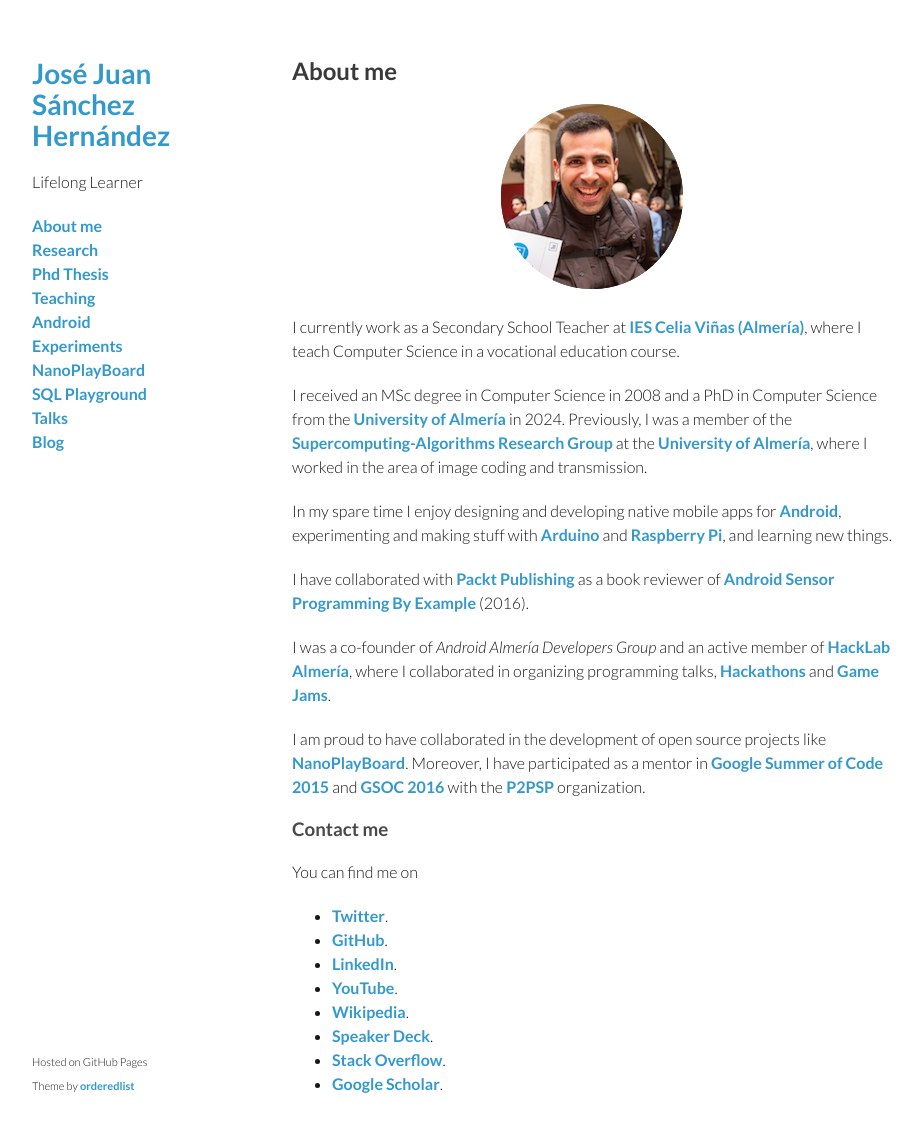
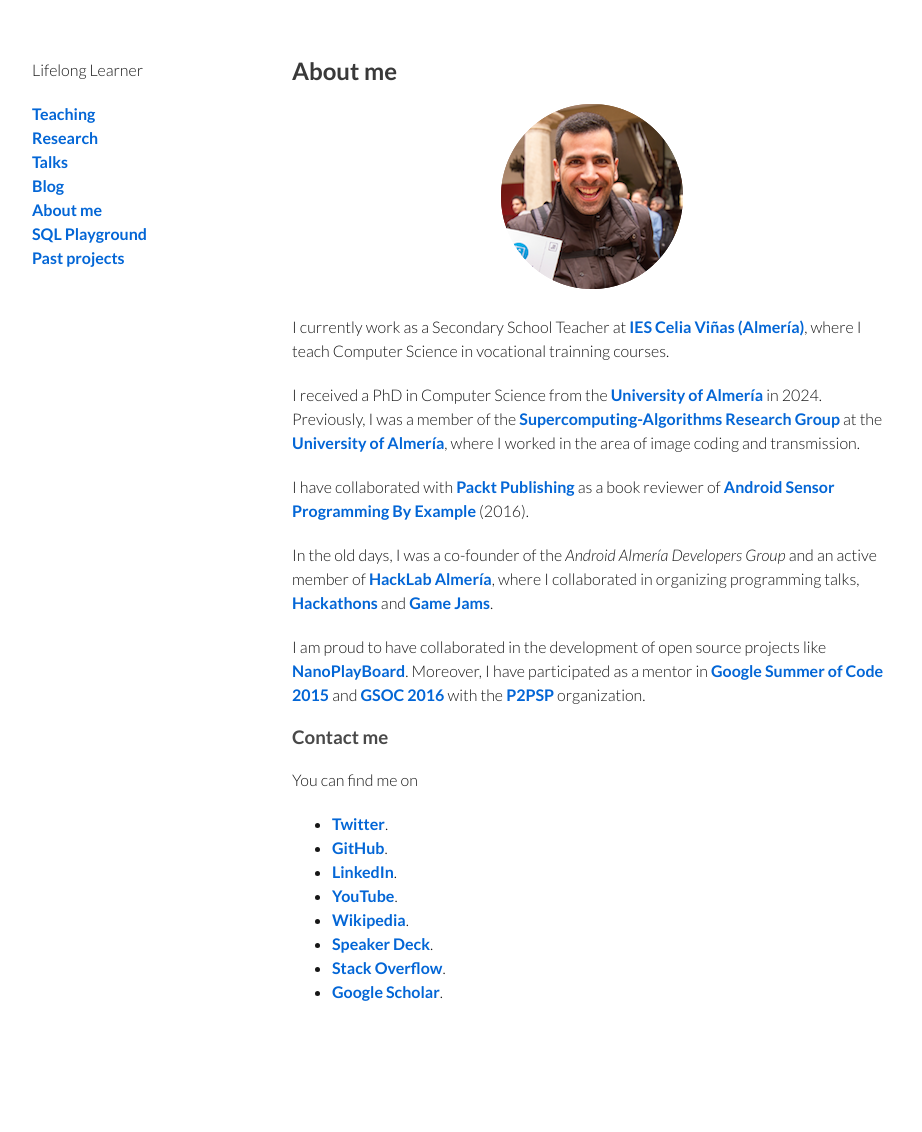
Before and after one commit to josejuansanchez/josejuansanchez.github.io, a Jekyll site: the page built from about/index.md, in a window 1280 px wide and 1166 px high. Shown: the top 1132 px of the window, without its empty margins (178-1100 px from the left). Built offline with Jekyll 4.4.1, drawn with Linux system fonts in a browser that asks for light colours.

Commit message:
Updated content

```diff
--- a/_layouts/androidlab.html
+++ b/_layouts/androidlab.html
@@ -8,9 +8,6 @@
     <link rel="stylesheet" href="{{ site.url }}/stylesheets/styles.css">
     <link rel="stylesheet" href="{{ site.url }}/stylesheets/pygment_trac.css">
     <meta name="viewport" content="width=device-width, initial-scale=1, user-scalable=no">
-    <!--[if lt IE 9]>
-    <script src="//html5shiv.googlecode.com/svn/trunk/html5.js"></script>
-    <![endif]-->
   </head>
   <body>
     <div class="wrapper">
--- a/_layouts/default.html
+++ b/_layouts/default.html
@@ -6,36 +6,37 @@
     <title>{% if page.title %}{{ page.title }} &#8211; {% endif %}{{ site.name }}</title>
     <link rel="stylesheet" href="{{ site.url }}/stylesheets/styles.css">
     <meta name="viewport" content="width=device-width, initial-scale=1, user-scalable=no">
-    <!--[if lt IE 9]>
-    <script src="//html5shiv.googlecode.com/svn/trunk/html5.js"></script>
-    <![endif]-->
   </head>
   <body>
     <div class="wrapper">
       <header>
-        <h1><a href="/">José Juan Sánchez Hernández</a></h1>
+        <!--<h1><a href="/">José Juan Sánchez Hernández</a></h1>-->
         <p>Lifelong Learner</p>
 
         <p class="view">
+          <a href="{{ site.url }}/teaching">Teaching</a><br/>
+          <a href="{{ site.url }}/research">Research</a><br/>
+          <a href="{{ site.url }}/talks">Talks</a><br/>
+          <a href="{{ site.url }}/blog">Blog</a><br/>
           <a href="{{ site.url }}/about">About me</a><br/>
-          <a href="{{ site.url }}/research">Research</a><br/>
+          <a href="http://sql-playground.com">SQL Playground</a><br/>
+          <a href="{{ site.url }}/past-projects">Past projects</a><br/>
+
+          <!--
           <a href="{{ site.url }}/phd-thesis">Phd Thesis</a><br/>
-          <a href="{{ site.url }}/teaching">Teaching</a><br/>
+          <a href="{{ site.url }}/projects">Personal Projects</a><br/>
           <a href="{{ site.url }}/android">Android</a><br/>
           <a href="{{ site.url }}/experiments">Experiments</a><br/>
-          <!--<a href="{{ site.url }}/projects">Personal Projects</a><br/>-->
           <a href="https://nanoplayboard.github.io">NanoPlayBoard</a><br/>
-          <a href="http://sql-playground.com">SQL Playground</a><br/>
-          <a href="{{ site.url }}/talks">Talks</a><br/>
-          <a href="{{ site.url }}/blog">Blog</a>
+          -->
+
         </p>
-
       </header>
       <section>
         {{ content }}
       </section>
       <footer>
-        <p><small>Hosted on GitHub Pages <br> Theme by <a href="https://github.com/orderedlist">orderedlist</a></small></p>
+        <!--<p><small>Hosted on GitHub Pages <br> Theme by <a href="https://github.com/orderedlist">orderedlist</a></small></p>-->
       </footer>
     </div>
 
--- a/about/index.md
+++ b/about/index.md
@@ -10,25 +10,24 @@
 </p>
 
 I currently work as a Secondary School Teacher at [IES Celia Viñas (Almería)][0],
-where I teach Computer Science in a vocational education course.
+where I teach Computer Science in vocational trainning courses.
 
-I received an MSc degree in Computer Science in 2008 and a PhD in Computer
-Science from the [University of Almería][1] in 2024. Previously, I was a member
-of the [Supercomputing-Algorithms Research Group][2] at the [University of
-Almería][3], where I worked in the area of image coding and transmission.
+I received a PhD in Computer Science from the [University of Almería][1] in 2024. Previously, I was a member of the [Supercomputing-Algorithms Research Group][2] at the [University of Almería][3], where I worked in the area of image coding and transmission.
 
+<!--
 In my spare time I enjoy designing and developing native mobile apps for
 [Android][4], experimenting and making stuff with [Arduino][5] and [Raspberry
 Pi][6], and learning new things.
+-->
 
 I have collaborated with [Packt Publishing](https://www.packtpub.com) as a book
 reviewer of [Android Sensor Programming By
-Example](https://www.packtpub.com/application-development/android-sensor-programming-example)
+Example](https://www.packtpub.com/en-us/product/android-sensor-programming-by-example-9781785284663)
 (2016).
 
-I was a co-founder of *Android Almería Developers Group* and an active member
-of [HackLab Almería][8], where I collaborated in organizing programming talks,
-[Hackathons][9] and [Game Jams][13].
+In the old days, I was a co-founder of the *Android Almería Developers Group*
+and an active member of [HackLab Almería][8], where I collaborated in organizing
+programming talks, [Hackathons][9] and [Game Jams][13].
 
 I am proud to have collaborated in the development of open source projects like
 [NanoPlayBoard][15]. Moreover, I have participated as a mentor in [Google Summer
--- /dev/null
+++ b/past-projects/index.md
@@ -0,0 +1,9 @@
+---
+layout: default
+title: Past projects
+---
+
+## Past projects
+* [Android Lab](../android)
+* [Experiments](../experiments)
+* [NanoPlayBoard](https://nanoplayboard.github.io)
--- a/stylesheets/styles.css
+++ b/stylesheets/styles.css
@@ -33,7 +33,7 @@
 }
 
 a {
-  color:#39c;
+  color:#0366d6;
   font-weight:600;
   text-decoration:none;
 }
```
Also changed, not shown: android/index.md (+5 -5 lines), teaching/index.md (+2 -2 lines).
